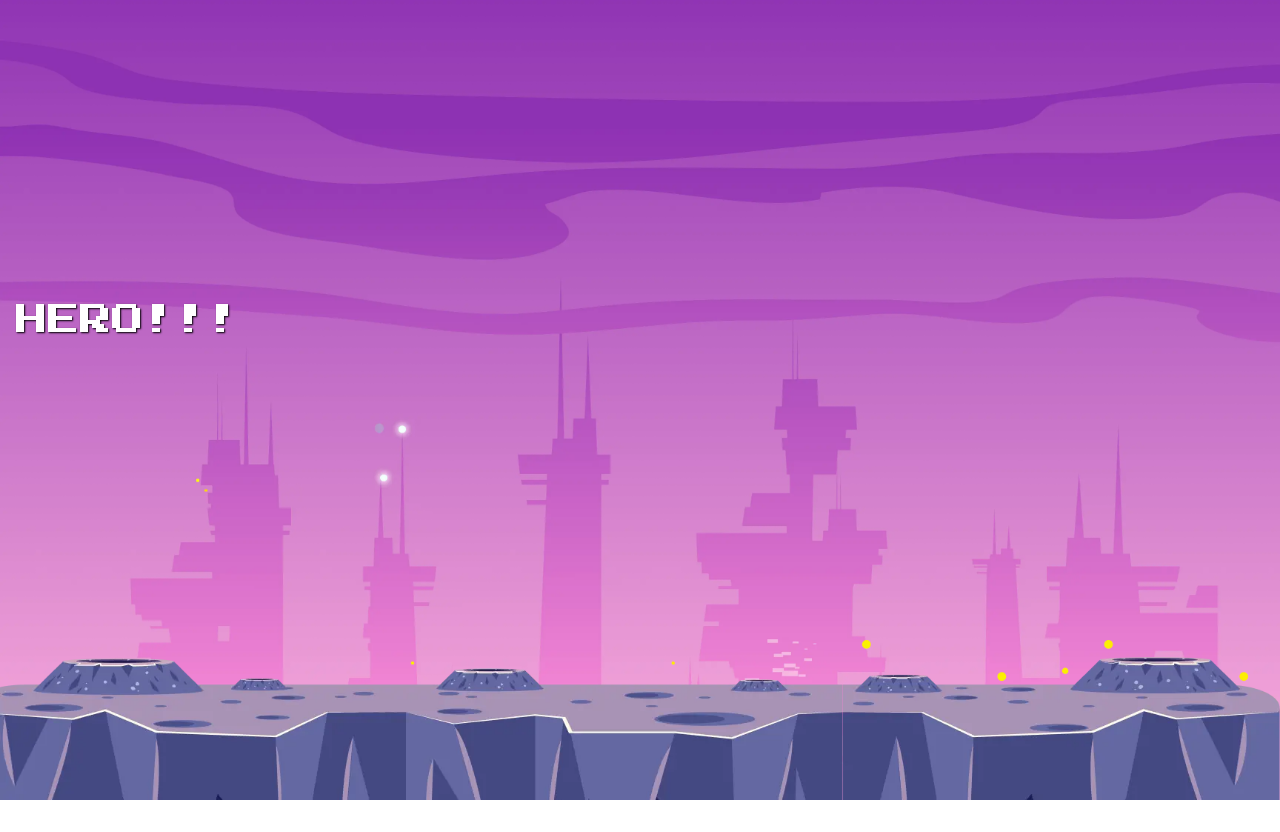
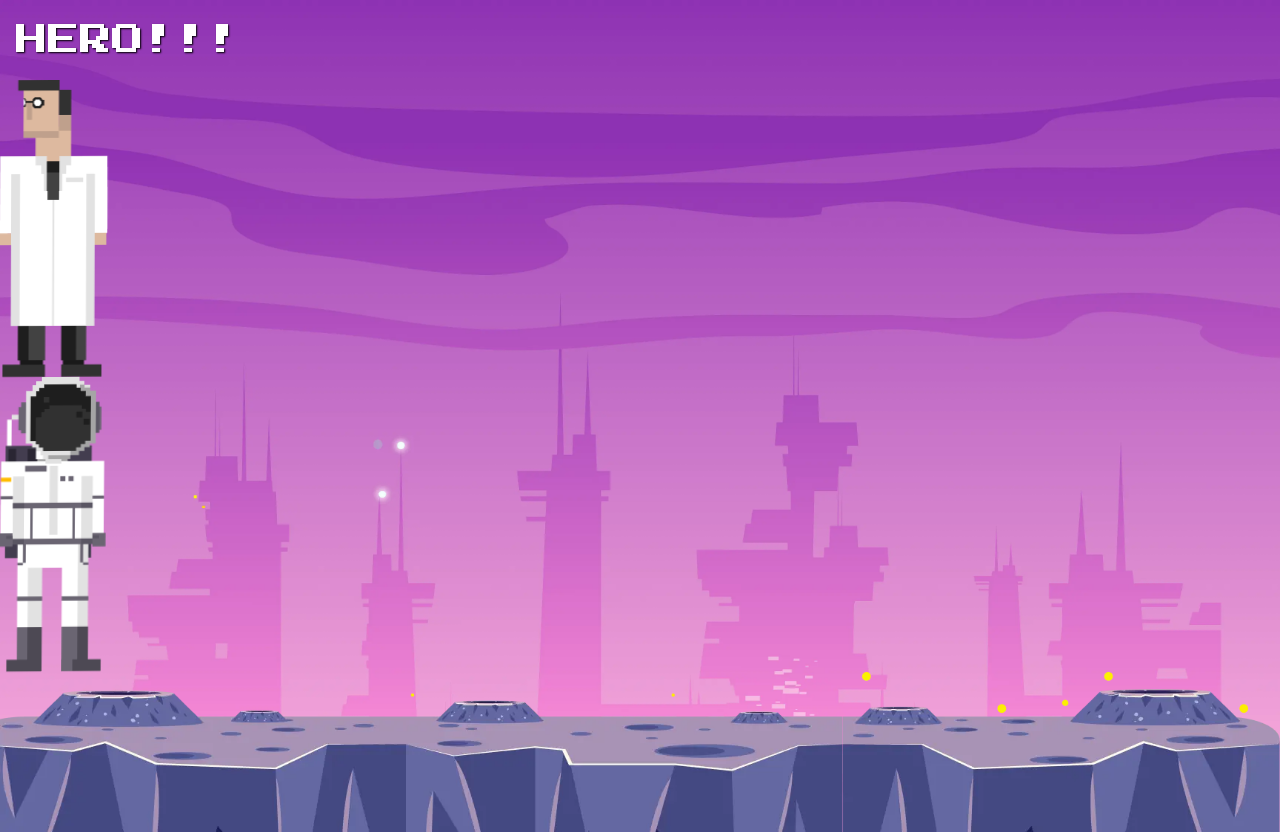
Before and after one commit to Rozycos/retro-game, a Next.js app: page /about-me/hero in a window 1280 px wide. Before the commit the page ends 800 px from the top, so only its background shows below. Built offline with nearby package versions, Linux system fonts and the light colour scheme.

Commit message:
created animated characters in scss

```diff
--- a/app/about-me/hero/page.jsx
+++ b/app/about-me/hero/page.jsx
@@ -1,10 +1,15 @@
+import Character from "@/components/common/Character";
 import styles from "../../../styles/elements/AboutMe.module.scss";
 
 export default function Hero() {
     return (
         <div className={styles.container}>
             <header></header>
-            <main><h2>Hero!!!</h2></main>
+            <main>
+                <h2>Hero!!!</h2>
+                <Character character="scientist"/>
+                <Character character="astronaut"/>
+            </main>
             <footer className="footer"></footer>
         </div>
     );
--- a/styles/elements/_character.scss
+++ b/styles/elements/_character.scss
@@ -1,3 +1,16 @@
+@keyframes waving {
+    0%, 100% {
+        transform: skew(1deg, 1deg);
+    }
+    25%, 75% {
+        transform: skew(0);
+    }
+
+    50% {
+        transform: skew(-.5deg, -0.5deg);
+    }
+  }
+
 .character {
     background-repeat: no-repeat;
     background-position: center;
@@ -22,11 +35,15 @@
         width: 108px;
         height: 297px;
         background-image: url(../../public/images/scientist.png);
+        animation: waving 5s ease-in infinite;
+        animation-direction: alternate;
     }
     &__astronaut {
         width: 106px;
         height: 295px;
         background-image: url(../../public/images/astronaut.png);
+        animation: waving 5s ease-in infinite;
+        animation-direction: alternate-reverse;
     }
     &__ufo {
         width: 197px;
```
